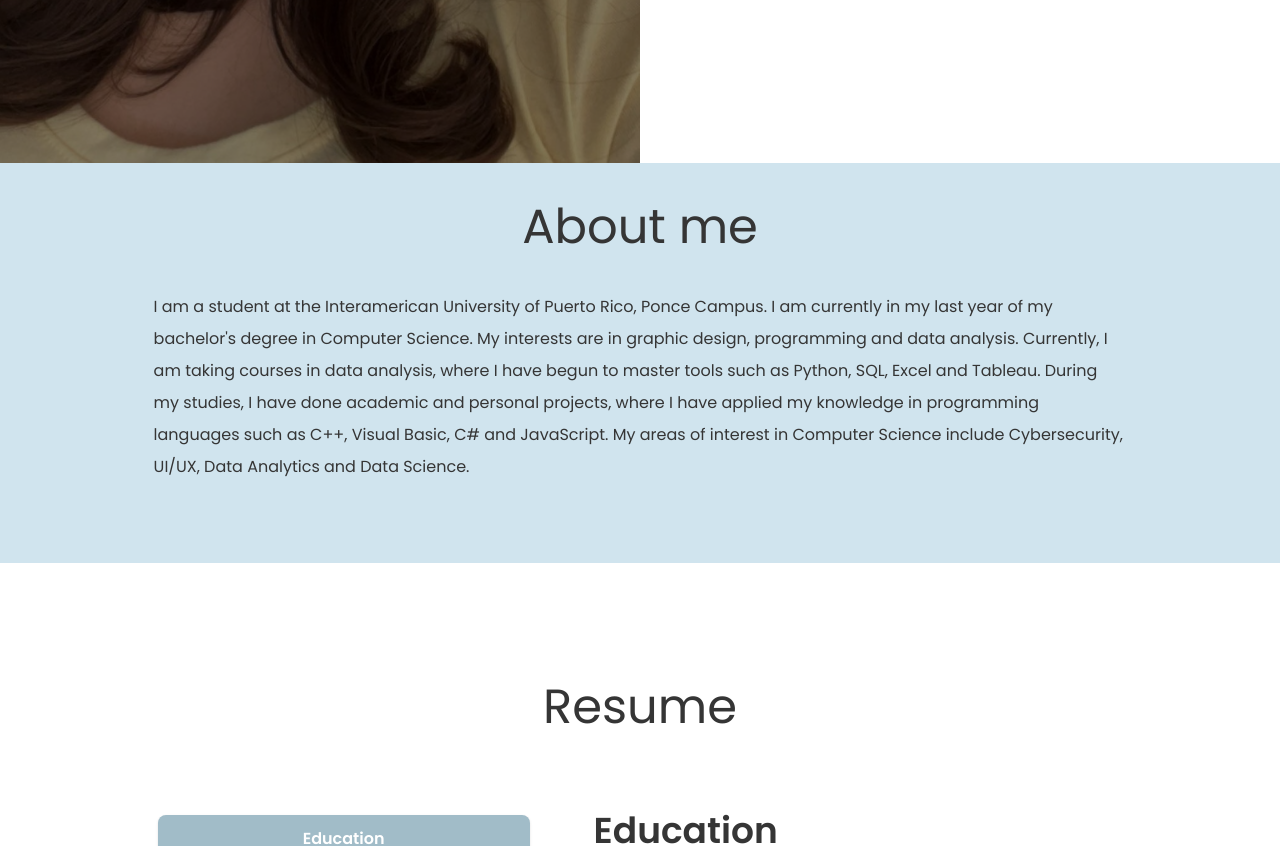
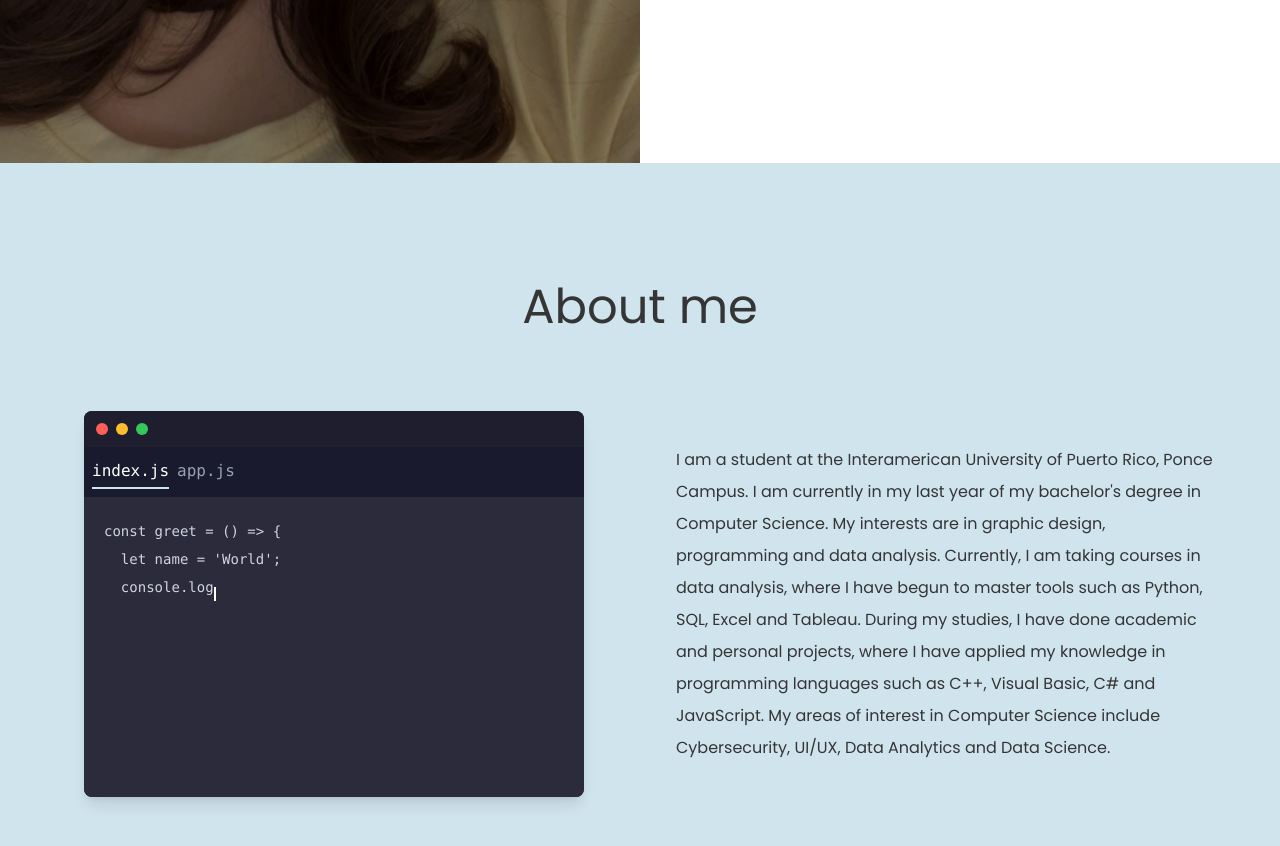
Before and after one commit to gr3yys/gooo-portfolio, a Next.js app: page / in a window 1280 px wide. Shown: the part 637-1483 px from the top of the page. Built offline with nearby package versions, Linux system fonts and the light colour scheme.

Commit message:
Added animation and edited text.

```diff
--- a/app/components/About.jsx
+++ b/app/components/About.jsx
@@ -1,19 +1,26 @@
-import React from 'react'
+import React from 'react';
+import Animation from './Animation';
 
 const about = {
-    description: "I am a student at the Interamerican University of Puerto Rico, Ponce Campus. I am currently in my last year of my bachelor's degree in Computer Science. My interests are in graphic design, programming and data analysis. Currently, I am taking courses in data analysis, where I have begun to master tools such as Python, SQL, Excel and Tableau. During my studies, I have done academic and personal projects, where I have applied my knowledge in programming languages such as C++, Visual Basic, C# and JavaScript. My areas of interest in Computer Science include Cybersecurity, UI/UX, Data Analytics and Data Science.",
+  description:
+    "I am a student at the Interamerican University of Puerto Rico, Ponce Campus. I am currently in my last year of my bachelor's degree in Computer Science. My interests are in graphic design, programming and data analysis. Currently, I am taking courses in data analysis, where I have begun to master tools such as Python, SQL, Excel and Tableau. During my studies, I have done academic and personal projects, where I have applied my knowledge in programming languages such as C++, Visual Basic, C# and JavaScript. My areas of interest in Computer Science include Cybersecurity, UI/UX, Data Analytics and Data Science.",
 };
 
 const About = () => {
   return (
-    <div id='about' className='w-full px-[12%] py-10 scroll-mt-20 bg-[#d0e4ee]'>
-        <h2 className='text-center text-5xl'>About me</h2>
+    <div id='about' className='h-auto w-full px-4 sm:px-8 md:px-12 scroll-mt-20 bg-[#d0e4ee] py-10'>
+      <h2 className='text-center text-5xl my-20'>About me</h2>
 
-        <div className='flex w-full flex-col lg:flex-row items-center gap-20 my-10'>
-            <p className='w-full'>{about.description}</p>
+      <div className='flex flex-col justify-center lg:flex-row items-center my-20 gap-10'>
+        <div className='flex-1'>
+          <Animation />
         </div>
+        <div className='flex-1'>
+          <p className='w-full px-4'>{about.description}</p>
+        </div>
+      </div>
     </div>
-  )
-}
+  );
+};
 
-export default About
+export default About;
--- /dev/null
+++ b/app/components/Animation.jsx
@@ -0,0 +1,114 @@
+import { useEffect } from 'react';
+
+const Animation = () => {
+    useEffect(() => {
+        const codeElement = document.getElementById("code");
+        const cursor = codeElement.querySelector(".cursor");
+
+        const codeLines = [
+            `<span class="keyword">const</span> <span class="variable">greet</span> = <span class="keyword">()</span> <span class="keyword">=></span> {`,
+            `  <span class="keyword">let</span> <span class="variable">name</span> = <span class="value">'World'</span>;`,
+            `  <span class="function">console</span>.<span class="function">log</span>(<span class="value">\`Hello, \${name}!\`</span>);`,
+            `};`,
+            `<span class="function">greet</span>();`
+        ];
+
+        const fullHTML = codeLines.join('\n');
+        const plainText = fullHTML.replace(/<[^>]*>/g, '');
+
+        let htmlIndex = 0;
+        let tagBuffer = '';
+        let isTag = false;
+
+        function sleep(ms) {
+            return new Promise(res => setTimeout(res, ms));
+        }
+
+        async function typeAndBackspace() {
+            while (true) {
+                // Type
+                let content = '';
+                htmlIndex = 0;
+                isTag = false;
+                tagBuffer = '';
+                while (htmlIndex < fullHTML.length) {
+                    const char = fullHTML[htmlIndex];
+                    if (char === '<') {
+                        isTag = true;
+                        tagBuffer += char;
+                    } else if (char === '>') {
+                        tagBuffer += char;
+                        content += tagBuffer;
+                        tagBuffer = '';
+                        isTag = false;
+                    } else if (isTag) {
+                        tagBuffer += char;
+                    } else {
+                        content += char;
+                    }
+                    htmlIndex++;
+                    codeElement.innerHTML = content + cursor.outerHTML;
+                    await sleep(20); // typing speed
+                }
+
+                await sleep(600); // pause after typing
+
+                // Backspace
+                let plainIndex = plainText.length;
+                while (plainIndex > 0) {
+                    plainIndex--;
+                    const slicedText = plainText.slice(0, plainIndex);
+                    let rebuild = '';
+                    let count = 0;
+
+                    // Reapply syntax highlighting
+                    for (let line of codeLines) {
+                        const textOnly = line.replace(/<[^>]*>/g, '');
+                        if (count + textOnly.length >= plainIndex) {
+                            const cutoff = plainIndex - count;
+                            rebuild += line.replace(/<[^>]*>/g, '').slice(0, cutoff);
+                            break;
+                        } else {
+                            rebuild += line.replace(/<[^>]*>/g, '') + '\n';
+                            count += textOnly.length + 1;
+                        }
+                    }
+
+                    codeElement.textContent = rebuild;
+                    codeElement.appendChild(cursor);
+                    await sleep(40); // slower backspace speed
+                }
+
+                await sleep(600); // pause before starting over
+            }
+        }
+
+        typeAndBackspace();
+    }, []);
+
+    return (
+        <div className="flex justify-center items-center m-0 font-mono">
+            <div className="w-[500px] bg-[#2b2b3c] rounded-lg overflow-hidden shadow-lg">
+                <div className="bg-[#1e1e2f] text-white p-3 text-sm flex items-center">
+                    {/* buttons */}
+                    <div className="flex space-x-2">
+                        <div className='w-3 h-3 rounded-full bg-[#FF5F57]' />
+                        <div className='w-3 h-3 rounded-full bg-[#FFBD2E]' />
+                        <div className='w-3 h-3 rounded-full bg-[#34C759]' />
+                    </div>
+                </div>
+                <div className='bg-[#1a1a2e] p-2 flex gap-2 text-gray-400'>
+                    <div className='tab text-white border-b-2 border-[#d0e4ee]'>index.js</div>
+                    <div className='tab'>app.js</div>
+                </div>
+                <div className="p-5 text-gray-300 bg-[#2b2b3c] text-sm/loose whitespace-pre-wrap min-h-[300px] relative">
+                    <div id='code'>
+                        <span className="cursor inline-block w-[2px] bg-white animate-blink align-bottom h-[1em]"></span>
+                    </div>
+                </div>
+            </div>
+        </div>
+    );
+};
+
+export default Animation;
```
